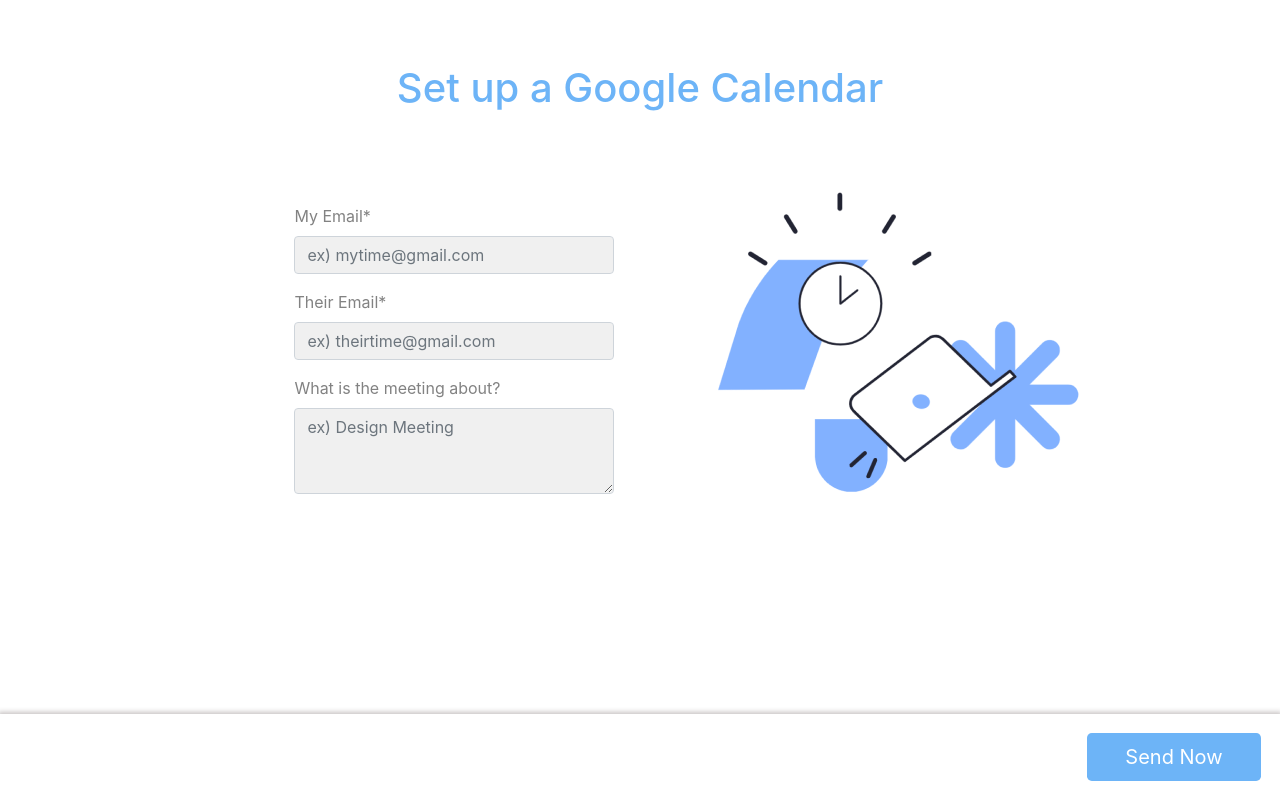
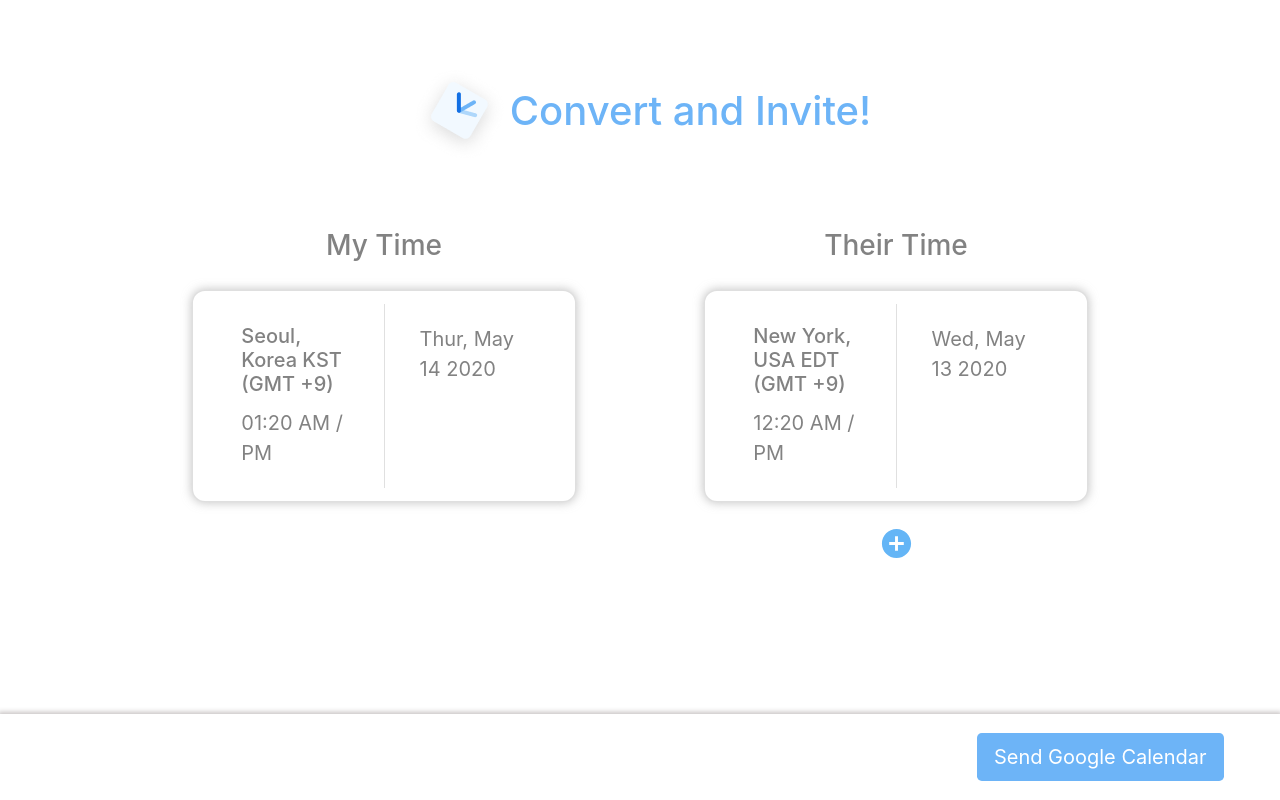
Before and after one commit to bungaepyo/web-app-inaeng-chinaeng, a React (Create React App) app: page / in a window 1280 px wide. Built offline with nearby package versions, Linux system fonts and the light colour scheme.

Commit message:
navigation

```diff
--- a/src/App.js
+++ b/src/App.js
@@ -3,14 +3,15 @@
 import 'bootstrap/dist/css/bootstrap.min.css';
 import Home from "./components/Home";
 import Invite from "./components/Invite";
-import {BrowserRouter as Router, Route} from "react-router-dom";
+import {HashRouter as Router, Route} from "react-router-dom";
 
 
 class App extends Component{
 
     render() {
         return <Router>
-            <Route path="/" component={Invite}/>
+            <Route path="/" exact component={Home}/>
+            <Route path="/invite" exact component={Invite}/>
         </Router>
     }
 }
--- a/src/components/Home.js
+++ b/src/components/Home.js
@@ -1,6 +1,6 @@
 import React from "react";
 import '../styles/Home.css';
-import { Button, Col, Row } from "react-bootstrap";
+import { ButtonToolbar, Button, Col, Row } from "react-bootstrap";
 import Card from "react-bootstrap/Card";
 import Container from "react-bootstrap/Container";
 import Divider from '@material-ui/core/Divider'
@@ -10,6 +10,11 @@
 import mainLogo from '../images/logo.png';
 
 class Home extends React.Component{
+
+    nextPath(path){
+        this.props.history.push(path);
+    }
+
     render(){
         return  <div className="app">
                         <div className="header">
@@ -88,13 +93,15 @@
                         </div>
 
                         <div className="footer">
+                            <ButtonToolbar className="send-button">
                                 <Button
-                                className="send_button"
                                     variant="send"
                                     size="lg"
+                                    onClick={()=> this.nextPath('/invite')}
                                     style={{color:"white", background:"#6DB4F7"}}>
                                         Send Google Calendar
                                 </Button>{' '}
+                            </ButtonToolbar>
                         </div>
                 </div>;
     }
--- a/src/components/Invite.js
+++ b/src/components/Invite.js
@@ -1,10 +1,18 @@
 import React from "react";
 import '../styles/Invite.css';
-import { Button, Form } from "react-bootstrap";
+import { ButtonToolbar, Button, Form } from "react-bootstrap";
 import inviteImage from '../images/invite.png'
+import { Confirm } from "./Confirm";
 
 class Invite extends React.Component{
+
+    state = {
+        sendModalShow: false
+    }
+
     render(){
+        let sendModalClose = () => this.setState({sendModalShow: false});
+
         return  <div className="app">
                         <div className="header">
                             <h1 id="main-title">Set up a Google Calendar</h1>
@@ -36,13 +44,20 @@
                         </div>
 
                         <div className="footer">
+                            <ButtonToolbar className="send-button" >
                                 <Button
-                                className="send_button"
                                     variant="send"
                                     size="lg"
+                                    onClick={()=>this.setState({sendModalShow:true})}
                                     style={{color:"white", background:"#6DB4F7"}}>
                                         Send Now
                                 </Button>{' '}
+
+                                <Confirm
+                                    show={this.state.sendModalShow}
+                                    onHide={sendModalClose}
+                                />
+                            </ButtonToolbar>
                         </div>
                 </div>;
     }
--- a/src/styles/Home.css
+++ b/src/styles/Home.css
@@ -62,7 +62,7 @@
     padding: 10pt;
 }
 
-.send_button {
+.send-button {
     float: right;
     padding-left: 3%;
     padding-right: 3%;
--- a/src/styles/Invite.css
+++ b/src/styles/Invite.css
@@ -49,7 +49,7 @@
     color: #828282;
 }
 
-.send_button {
+.send-button {
     float: right;
     padding-left: 3%;
     padding-right: 3%;
```
Lines whose indentation alone changed are shown as unchanged.
